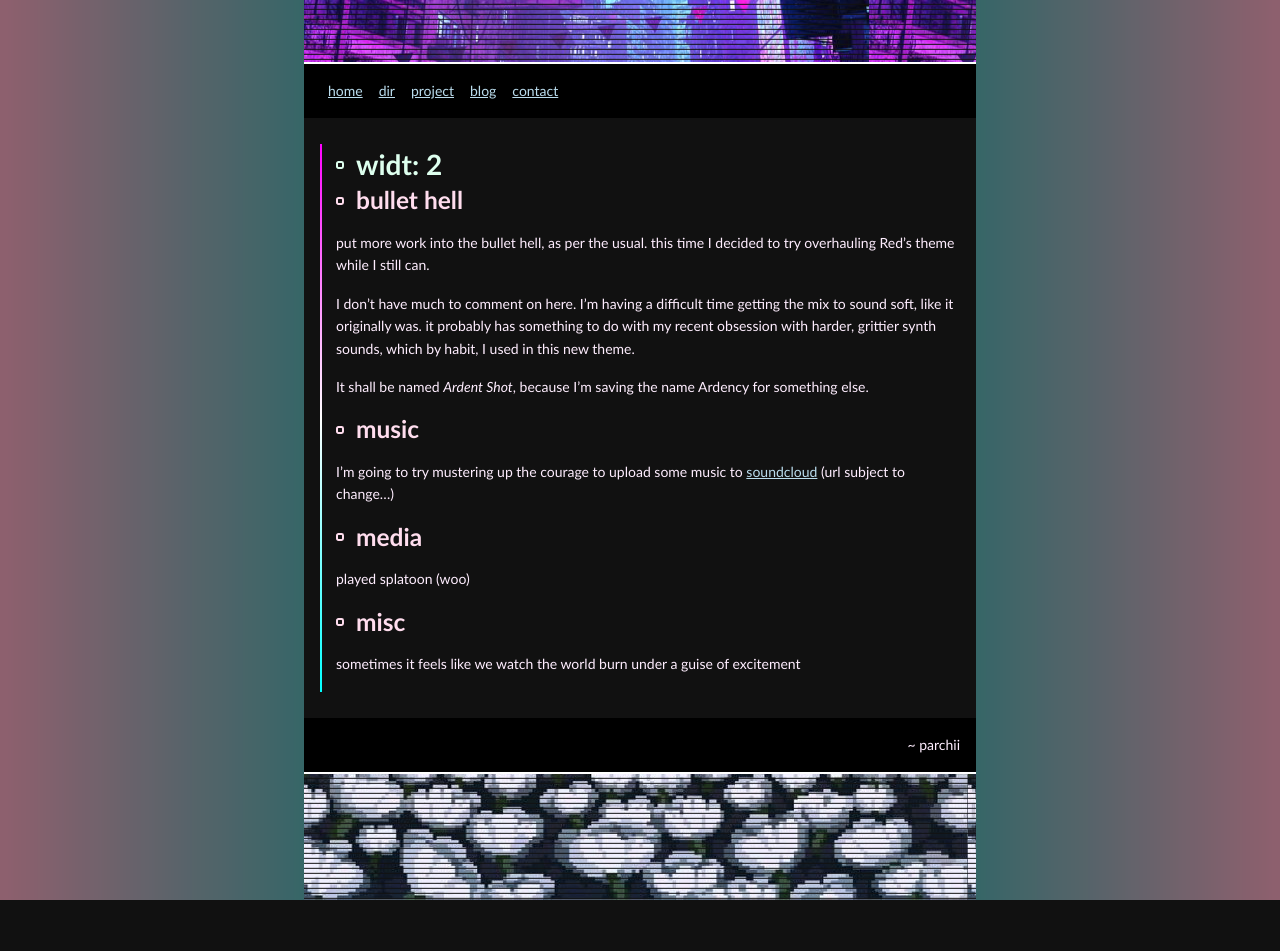
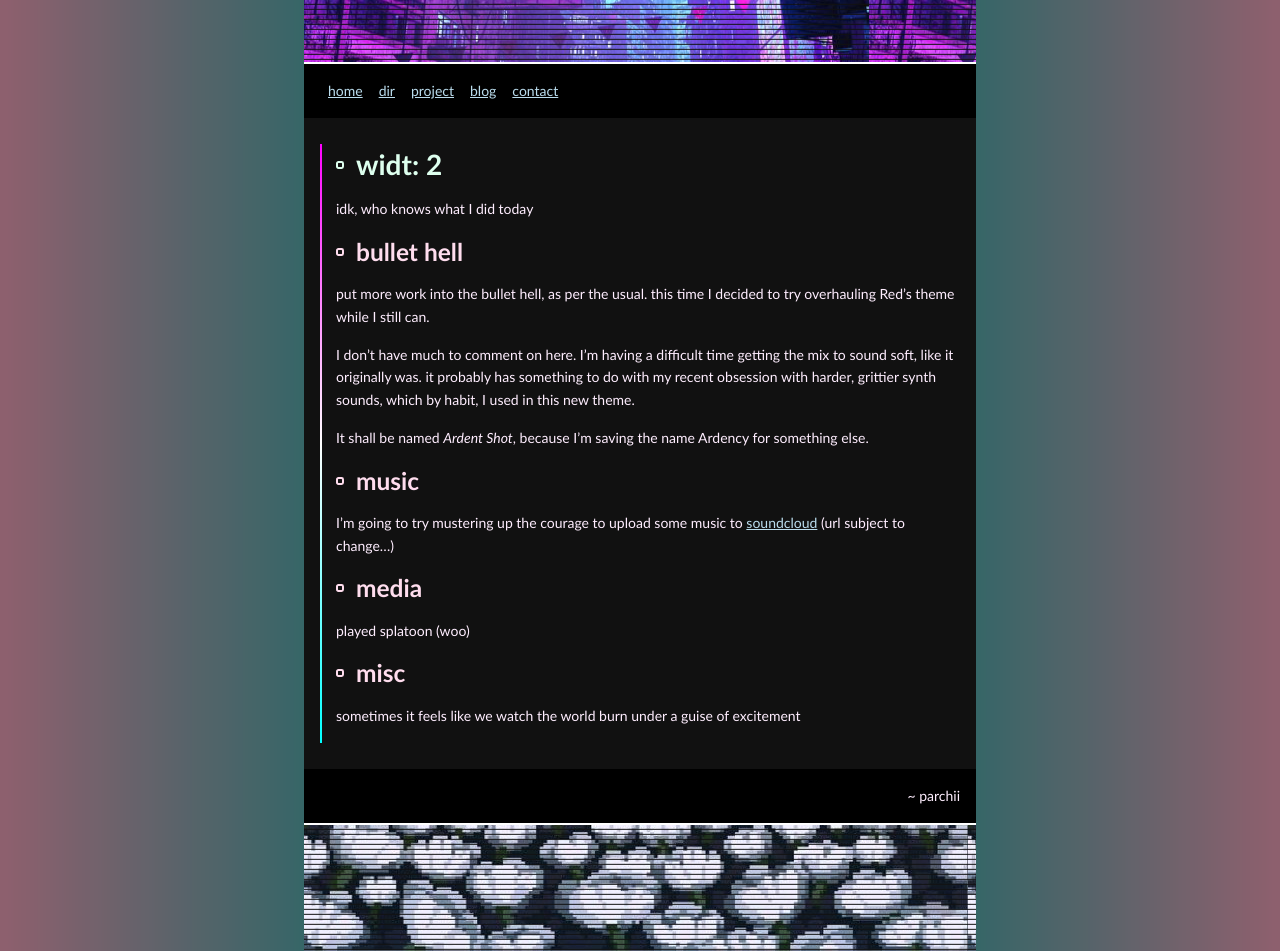
Before and after one commit to Wainggan/parchii, a Jekyll site: the page built from _posts/2024-04-08-widt_2.md, in a window 1280 px wide. Built offline with Jekyll 4.4.1, drawn with Linux system fonts in a browser that asks for light colours; before the commit the page ends 900 px from its top, so only the background shows below that.

Commit message:
fix blurb summary thing

```diff
--- a/_posts/2024-04-08-widt_2.md
+++ b/_posts/2024-04-08-widt_2.md
@@ -1,6 +1,8 @@
 ---
 title: "widt: 2"
 ---
+
+idk, who knows what I did today
 
 ## bullet hell
 
```
